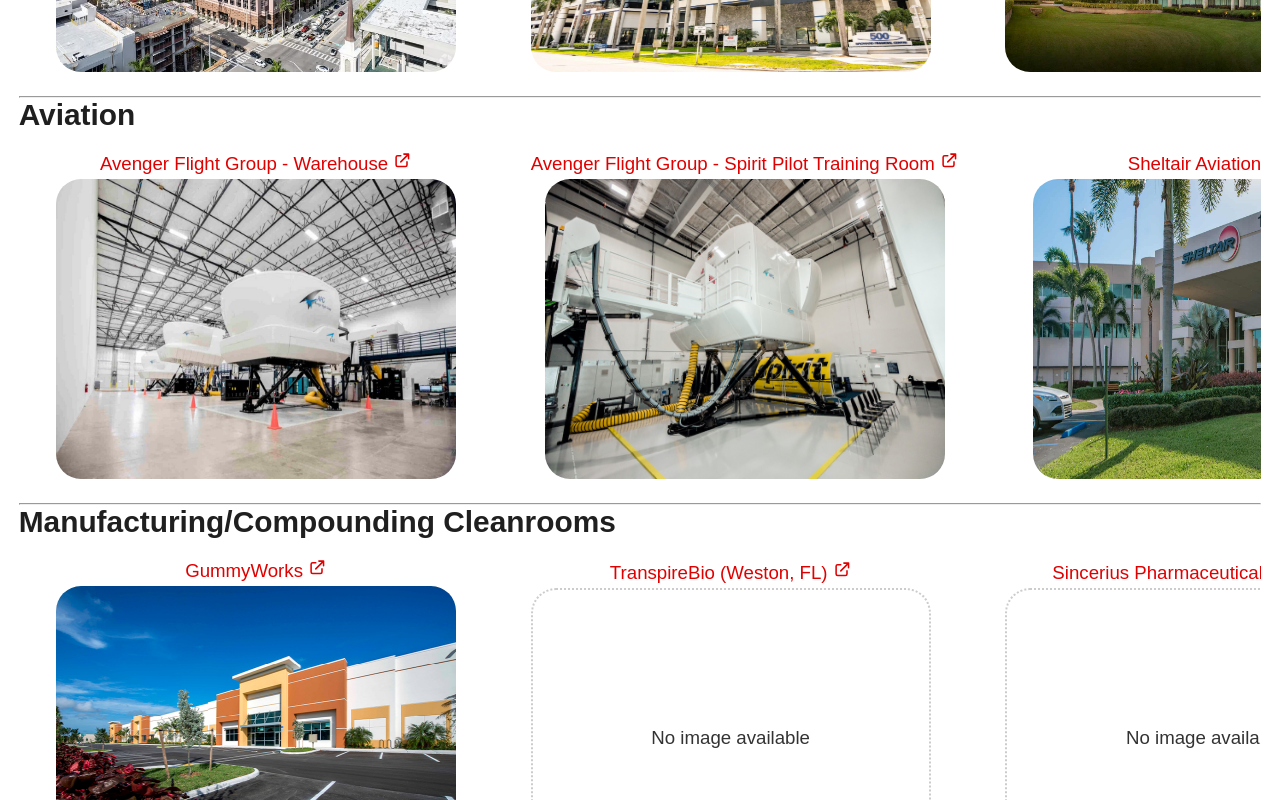
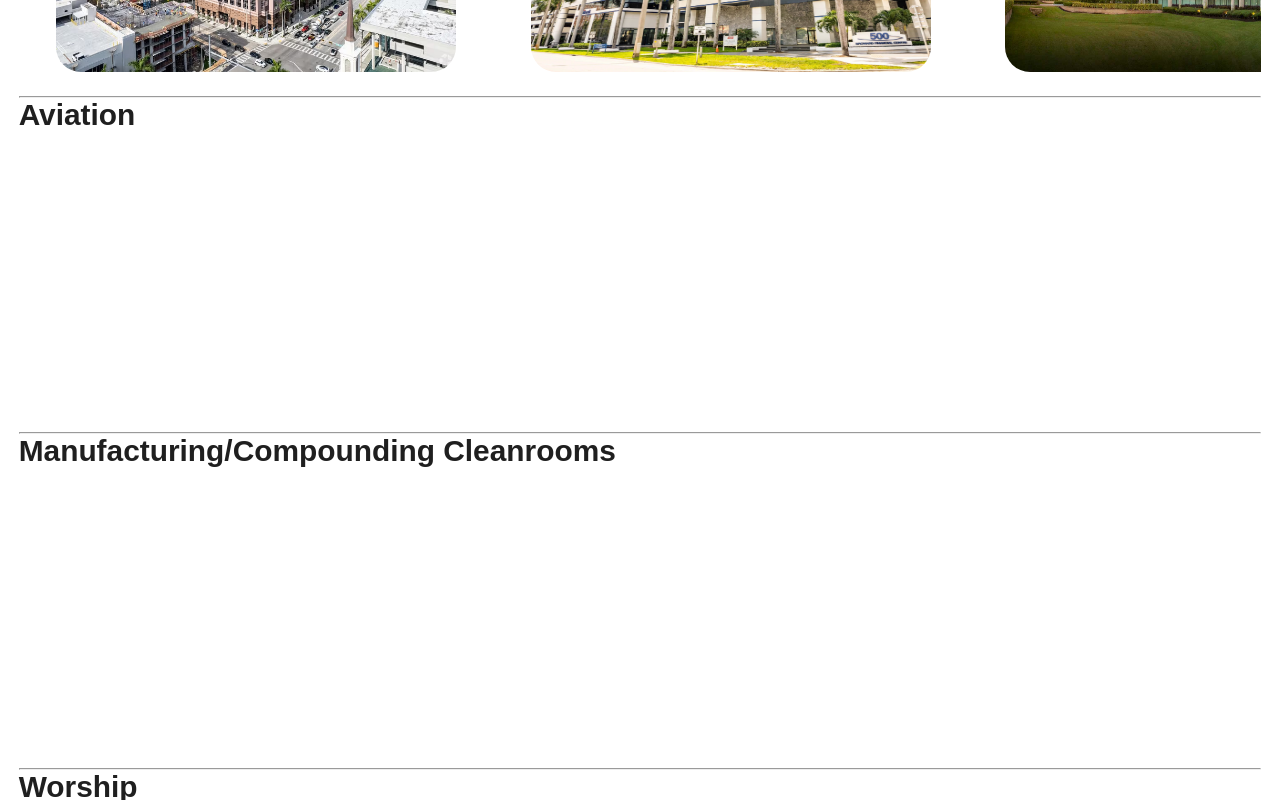
Before and after one commit to arifire21/Loucks-Engineering-Site, a Next.js app: page /portfolio in a window 1280 px wide. Shown: the part 960-1760 px from the top of the page. Built offline with nearby package versions, Linux system fonts and the light colour scheme; a web font is replaced by a local one.

Commit message:
testing acc with inview disabled

```diff
--- a/components/footer.js
+++ b/components/footer.js
@@ -21,7 +21,7 @@
 
         <div>
             <p style={{fontSize: '16pt', marginBottom:'0.5rem'}}>Quick Links</p>
-            <nav>
+            <nav tabIndex={-1}>
                 <a className={`footer-nav ${pathname === '/' ? 'f-active' : ''}`} href='/'>Home</a>
                 &ensp;<b className='footer-nav-spacer'>|</b>&ensp;
                 <a className={`footer-nav ${pathname === '/services' ? 'f-active' : ''}`} href='/services'>Services</a>
--- a/components/simple-portfolio/row-carousel.jsx
+++ b/components/simple-portfolio/row-carousel.jsx
@@ -21,7 +21,7 @@
         rootMargin: "0px 0px 0px 0px", //margin of element to look for?
         threshold: 0.1, //10% visible in order to trigger
         triggerOnce: false,
-        //skip: false,
+        skip: true, //TESTING ACC
         initialInView: arrayName === 'restaurants' || arrayName === 'offices' ? true : false
     });
 
--- a/styles/globals.scss
+++ b/styles/globals.scss
@@ -54,6 +54,19 @@
   &:hover {
       color: salmon;
       text-decoration: underline;
+  }
+  &:focus-visible {
+    /* Draw the focus when :focus-visible is supported */
+    outline: 3px solid deepskyblue;
+    outline-offset: 3px;
+}
+}
+
+@supports not selector(:focus-visible) {
+  .footer-nav:focus {
+      /* Fallback for browsers without :focus-visible support */
+      outline: 3px solid deepskyblue;
+      outline-offset: 3px;
   }
 }
 
@@ -361,6 +374,19 @@
   // &:active {
   //     color: purple
   // }
+  &:focus-visible {
+    /* Draw the focus when :focus-visible is supported */
+    outline: 3px solid deepskyblue;
+    outline-offset: 3px;
+}
+
+@supports not selector(:focus-visible) {
+    .link:focus {
+        /* Fallback for browsers without :focus-visible support */
+        outline: 3px solid deepskyblue;
+        outline-offset: 3px;
+    }
+}
 }
 
 .link-placeholder {
--- a/styles/navbar.module.scss
+++ b/styles/navbar.module.scss
@@ -63,6 +63,20 @@
     }
 }
 
+.navLink:focus-visible {
+    /* Draw the focus when :focus-visible is supported */
+    outline: 3px solid deepskyblue;
+    outline-offset: 3px;
+}
+
+@supports not selector(:focus-visible) {
+    .navLink:focus {
+        /* Fallback for browsers without :focus-visible support */
+        outline: 3px solid deepskyblue;
+        outline-offset: 3px;
+    }
+}
+
 //for mobile
 @media (max-width:450px) {
     .desktopNav { display: none; }
```
Also changed, not shown: 1 other file (tests, documents, lock files or other folders).
